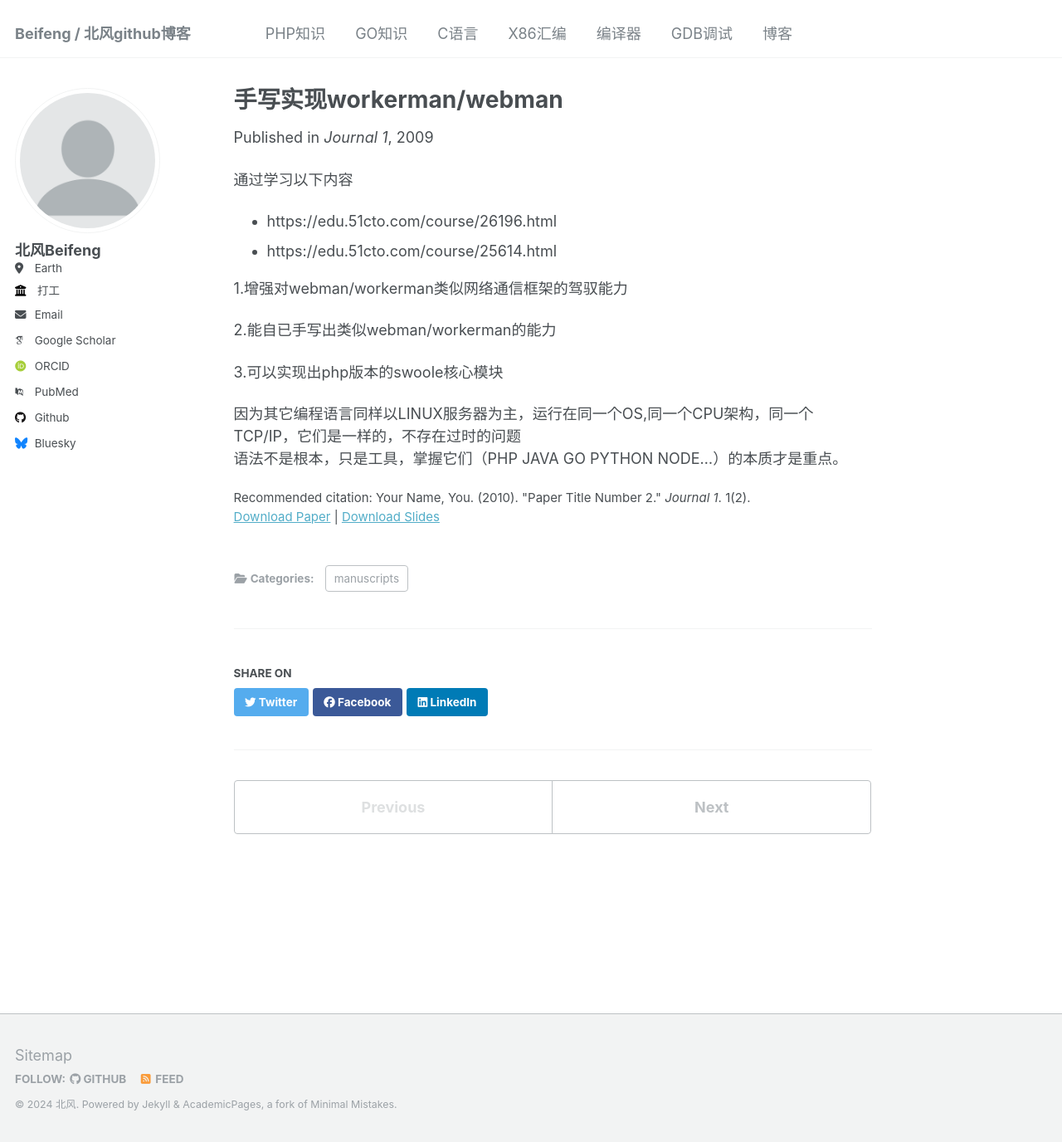
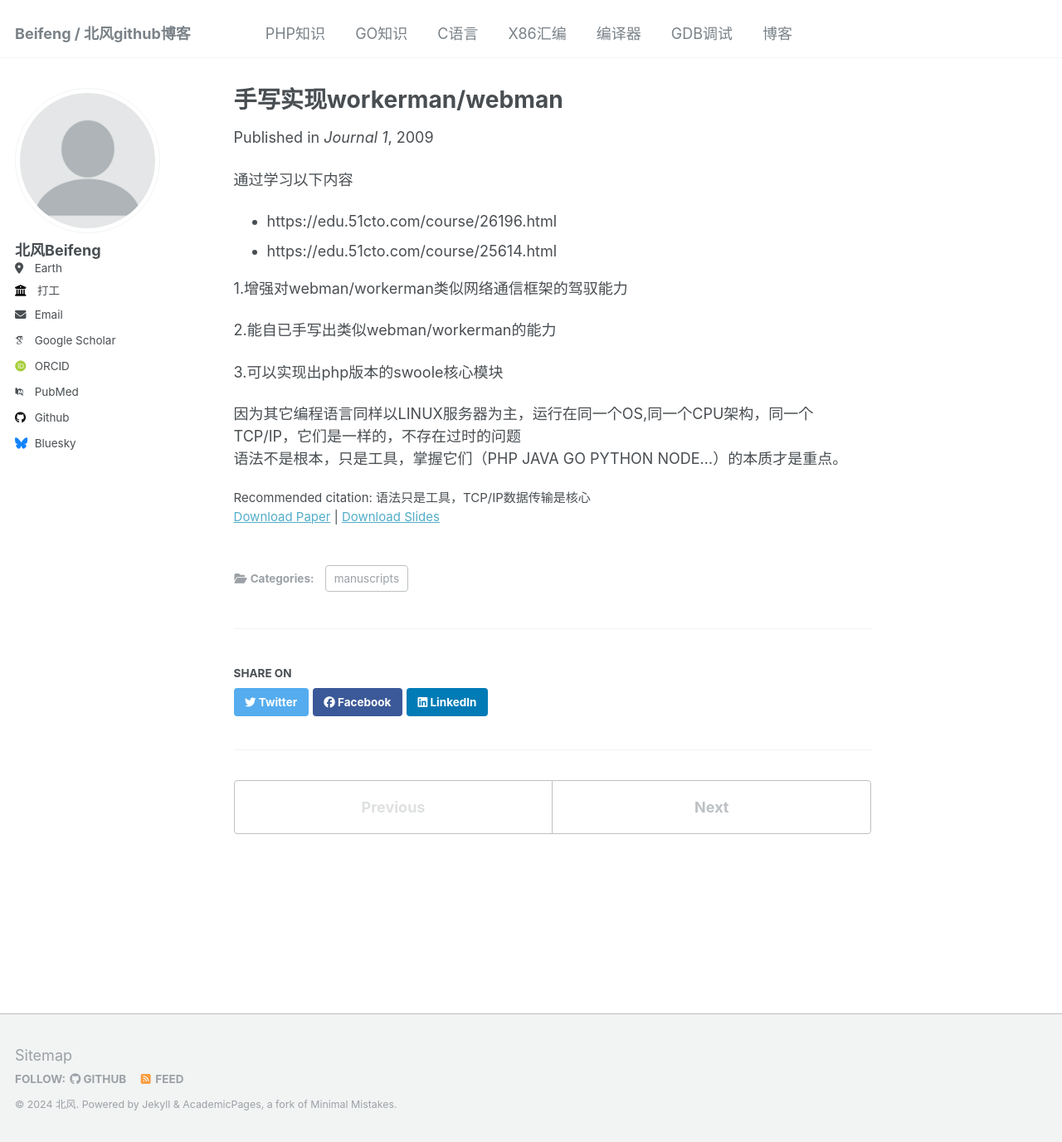
Before and after one commit to beifengisnil/beifengisnil.github.io, a Jekyll site: the page built from _publications/2009-10-01-paper-title-number-1.md, in a window 1280 px wide and 1376 px high. Shown: the whole window at 83% size. Built offline with Jekyll 4.4.1, drawn with Linux system fonts in a browser that asks for light colours; some web fonts are replaced.

Commit message:
Update 2009-10-01-paper-title-number-1.md

```diff
--- a/_publications/2009-10-01-paper-title-number-1.md
+++ b/_publications/2009-10-01-paper-title-number-1.md
@@ -3,12 +3,12 @@ title: "手写实现workerman/webman"
 collection: publications
 category: manuscripts
 permalink: /publication/2009-10-01-paper-title-number-1
-excerpt: 'This paper is about the number 2. The number 3 is left for future work.'
+excerpt: '增强对网络编程的驾驭能力'
 date: 2009-10-01
 venue: 'Journal 1'
 slidesurl: 'http://academicpages.github.io/files/slides1.pdf'
 paperurl: 'http://academicpages.github.io/files/paper1.pdf'
-citation: 'Your Name, You. (2010). &quot;Paper Title Number 2.&quot; <i>Journal 1</i>. 1(2).'
+citation: '语法只是工具，TCP/IP数据传输是核心'
 ---
 
 通过学习以下内容
```
